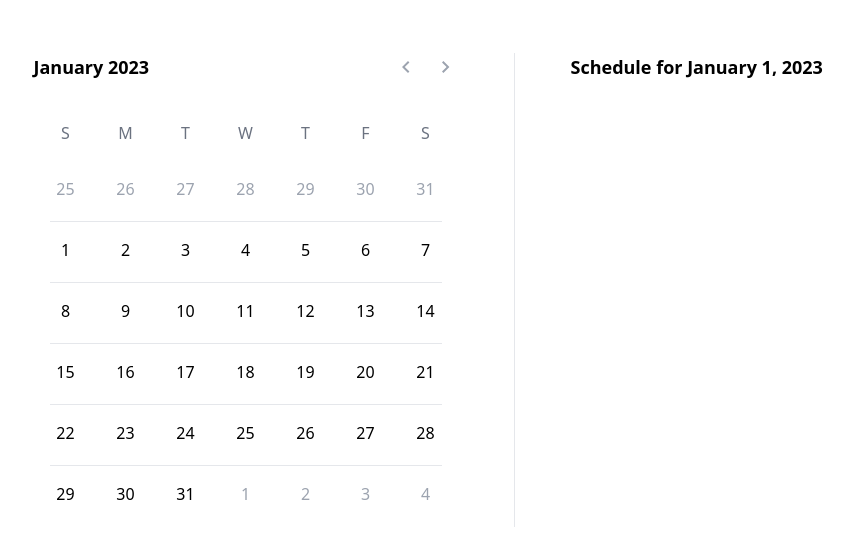
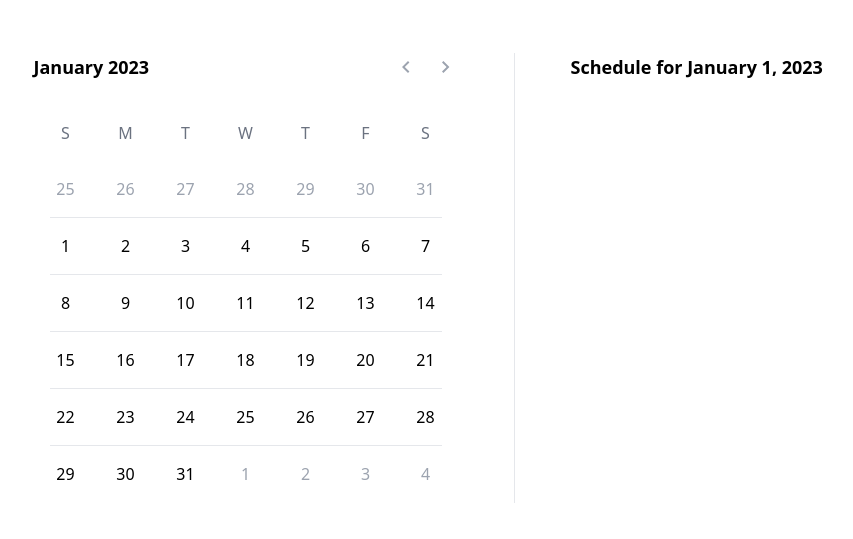
Before and after one commit to hotaroo-dev/calendar, a React (Vite) app: page / in a window 1280 px wide. Shown: the part 107-646 px from the top of the page, without its empty margins (190-1043 px from the left). Built offline with nearby package versions, Linux system fonts and the light colour scheme.

Commit message:
chore(readme): update image

```diff
--- a/src/index.css
+++ b/src/index.css
@@ -45,7 +45,7 @@ body {
   }
 
   .row {
-    @apply grid grid-cols-7 gap-7 pb-4 border-b;
+    @apply grid grid-cols-7 gap-7 pb-3 border-b;
   }
   .row:last-child {
     @apply border-none;
```
Also changed, not shown: public/calendar.png.
